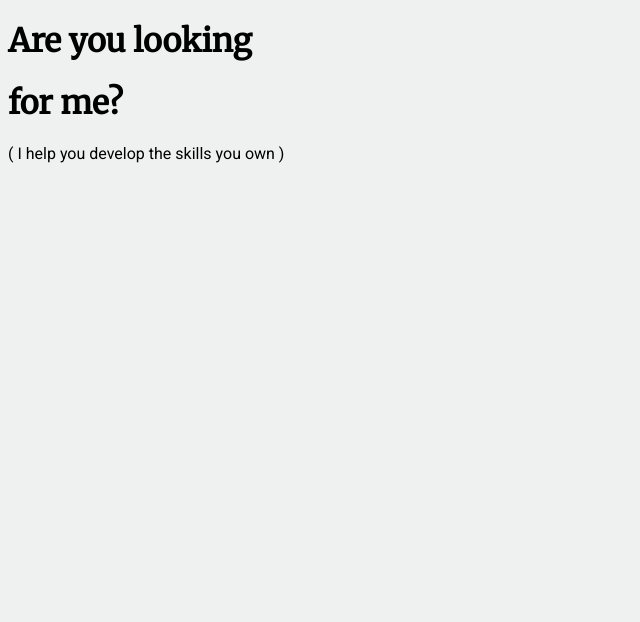
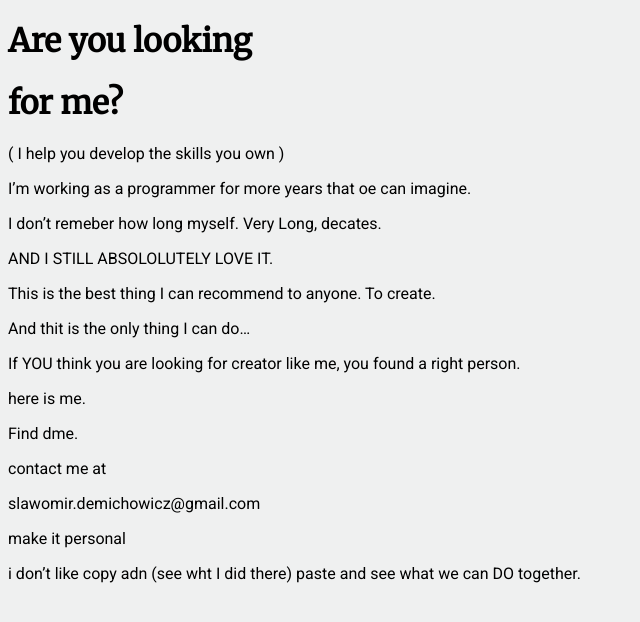
Before and after one commit to demee/demee.github.io, a Jekyll site: the page built from index.md, in a window 1280 px wide. Shown: the top 622 px of the page, without its empty margins (0-640 px from the left). Built offline with Jekyll 4.4.1, drawn with Linux system fonts in a browser that asks for light colours; our own code applies the rules of GitHub Pages for plain Markdown files.

Commit message:
Update index.md

```diff
--- a/index.md
+++ b/index.md
@@ -7,3 +7,31 @@ layout: home
 # Are you looking
 # for me?
 ( I help you develop the skills you own )
+
+
+I'm working as a programmer for more years that oe can imagine.
+
+I don't remeber how long myself. Very Long, decates.
+
+AND I STILL ABSOLOLUTELY LOVE IT.
+
+This is the best thing I can recommend to anyone. To create.
+
+And thit is the only thing I can do...
+
+If YOU think you are looking for creator like me, you found a right person.
+
+
+here is me.
+
+
+Find dme.
+
+contact me at
+
+slawomir.demichowicz@gmail.com
+
+make it personal
+
+i don't like copy adn (see wht I did there) paste
+and see what we can DO together.
```
